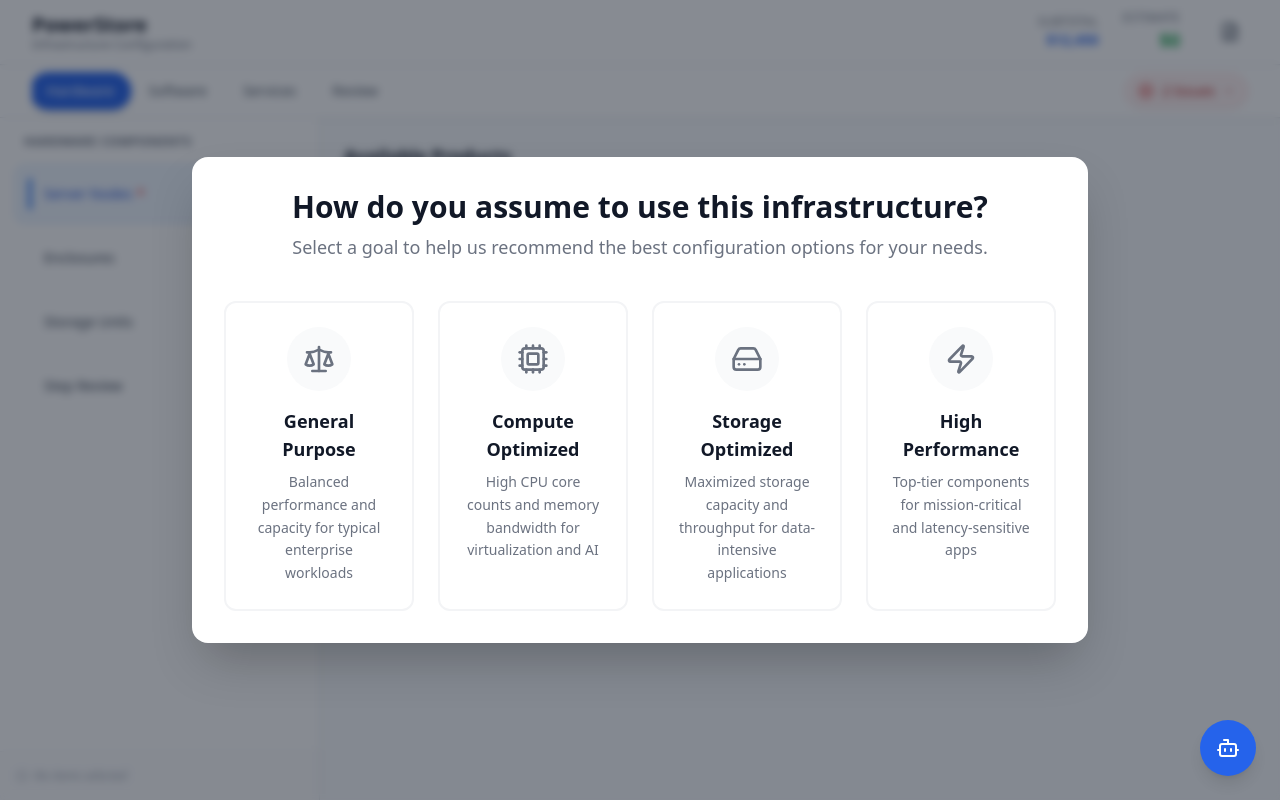
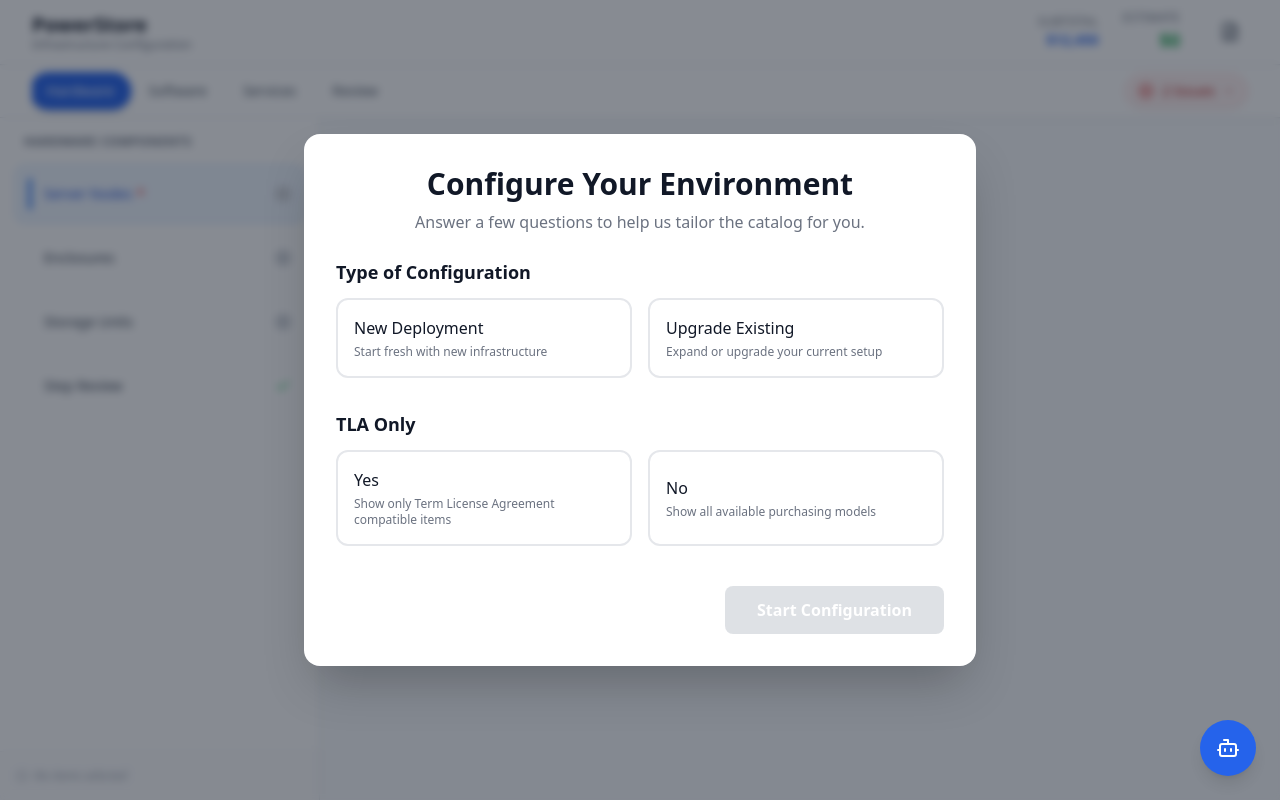
Before and after one commit to avnishkumar80/infrastructure-configurator, a React (Create React App) app: page / in a window 1280 px wide. Built offline with nearby package versions, Linux system fonts and the light colour scheme.

Commit message:
intent updated

```diff
--- a/src/InfrastructureConfigurator.js
+++ b/src/InfrastructureConfigurator.js
@@ -32,7 +32,20 @@ const InfrastructureConfigurator = () => {
   const [isMobileMenuOpen, setIsMobileMenuOpen] = React.useState(false);
   const [isIntentModalOpen, setIsIntentModalOpen] = React.useState(false);
 
+  // Check if configuration has any items
+  const hasActiveConfig = React.useMemo(() => {
+    return Object.values(configuration).some(category =>
+      Object.values(category).some(subItem =>
+        subItem.selections && subItem.selections.length > 0
+      )
+    );
+  }, [configuration]);
+
   const handleIntentSelect = (intentId) => {
+    // If hasActiveConfig and intent is changing, we assume user confirmed via modal UI
+    if (userIntent && hasActiveConfig && JSON.stringify(userIntent) !== JSON.stringify(intentId)) {
+      resetToDefault();
+    }
     setUserIntent(intentId);
     setIsIntentModalOpen(false);
   };
@@ -71,10 +84,11 @@ const InfrastructureConfigurator = () => {
     <div className="min-h-screen bg-slate-50 flex flex-col h-screen overflow-hidden font-sans">
       {(!userIntent || isIntentModalOpen) && (
         <IntentSelector
-          intents={configData.intents}
+          intentQuestions={configData.intentQuestions}
           currentIntent={userIntent}
           onSelect={handleIntentSelect}
           onClose={userIntent ? () => setIsIntentModalOpen(false) : undefined}
+          hasActiveConfig={hasActiveConfig}
         />
       )}
 
--- a/src/components/features/IntentSelector.js
+++ b/src/components/features/IntentSelector.js
@@ -1,21 +1,33 @@
+import React from 'react';
+import { Check, X } from 'lucide-react';
 
-import React from 'react';
-import { Target, Scale, Cpu, HardDrive, Zap, Check, X } from 'lucide-react';
+const IntentSelector = ({ intentQuestions, onSelect, currentIntent, onClose, hasActiveConfig }) => {
+    // Initialize answers with current intent or defaults
+    const [answers, setAnswers] = React.useState(currentIntent || {});
 
-const iconMap = {
-    'Scale': Scale,
-    'Cpu': Cpu,
-    'HardDrive': HardDrive,
-    'Zap': Zap,
-    'Target': Target
+    // Check if we have valid questions
+    if (!intentQuestions || intentQuestions.length === 0) return null;
+
+    const handleAnswer = (questionId, value) => {
+        setAnswers(prev => ({
+            ...prev,
+            [questionId]: value
+        }));
     };
 
-const IntentSelector = ({ intents, onSelect, currentIntent, onClose }) => {
-    if (!intents || intents.length === 0) return null;
+    const isComplete = intentQuestions.every(q => answers[q.id]);
+    const isDifferent = JSON.stringify(currentIntent) !== JSON.stringify(answers);
+    const showWarning = hasActiveConfig && isDifferent;
+
+    const handleSubmit = () => {
+        if (isComplete) {
+            onSelect(answers);
+        }
+    };
 
     return (
         <div className="fixed inset-0 z-50 flex items-center justify-center bg-gray-900/50 backdrop-blur-sm p-4">
-            <div className="bg-white rounded-2xl shadow-2xl max-w-4xl w-full p-8 animate-in zoom-in-95 duration-200 relative">
+            <div className="bg-white rounded-2xl shadow-2xl max-w-2xl w-full p-8 animate-in zoom-in-95 duration-200 relative">
                 {onClose && (
                     <button
                         onClick={onClose}
@@ -25,51 +37,80 @@ const IntentSelector = ({ intents, onSelect, currentIntent, onClose }) => {
                     </button>
                 )}
 
-                <div className="text-center mb-10">
-                    <h2 className="text-3xl font-bold text-gray-900 mb-2">How do you assume to use this infrastructure?</h2>
-                    <p className="text-gray-500 text-lg">Select a goal to help us recommend the best configuration options for your needs.</p>
+                <div className="text-center mb-6">
+                    <h2 className="text-3xl font-bold text-gray-900 mb-2">Configure Your Environment</h2>
+                    <p className="text-gray-500">Answer a few questions to help us tailor the catalog for you.</p>
                 </div>
 
-                <div className="grid grid-cols-1 md:grid-cols-2 lg:grid-cols-4 gap-6">
-                    {intents.map((intent) => {
-                        const Icon = iconMap[intent.icon] || Target;
-                        const isSelected = currentIntent === intent.id;
+                {showWarning && (
+                    <div className="mb-6 p-4 bg-amber-50 border border-amber-200 rounded-lg flex items-start gap-3 text-left">
+                        <div className="p-1 bg-amber-100 rounded-full">
+                            <svg className="w-4 h-4 text-amber-600" fill="none" viewBox="0 0 24 24" stroke="currentColor">
+                                <path strokeLinecap="round" strokeLinejoin="round" strokeWidth={2} d="M12 9v2m0 4h.01m-6.938 4h13.856c1.54 0 2.502-1.667 1.732-3L13.732 4c-.77-1.333-2.694-1.333-3.464 0L3.34 16c-.77 1.333.192 3 1.732 3z" />
+                            </svg>
+                        </div>
+                        <div>
+                            <h4 className="text-sm font-semibold text-amber-800">Warning: Configuration Reset</h4>
+                            <p className="text-sm text-amber-700 mt-1">
+                                Changing the configuration type will <strong>clear your current selections</strong>.
+                                Please confirm you want to proceed.
+                            </p>
+                        </div>
+                    </div>
+                )}
 
+                <div className="space-y-8">
+                    {intentQuestions.map((question) => (
+                        <div key={question.id} className="space-y-3">
+                            <h3 className="font-semibold text-lg text-gray-900">{question.label}</h3>
+                            <div className="grid grid-cols-1 sm:grid-cols-2 gap-4">
+                                {question.options.map((option) => {
+                                    const isSelected = answers[question.id] === option.value;
                                     return (
                                         <button
-                                key={intent.id}
-                                onClick={() => onSelect(intent.id)}
+                                            key={option.value}
+                                            onClick={() => handleAnswer(question.id, option.value)}
                                             className={`
-                                    relative group items-center flex flex-col text-center p-6 rounded-xl border-2 transition-all duration-200
+                                                relative p-4 rounded-xl border-2 text-left transition-all duration-200
                                                 ${isSelected
-                                        ? 'border-blue-600 bg-blue-50/50 ring-4 ring-blue-100'
-                                        : 'border-gray-100 bg-white hover:border-blue-200 hover:shadow-lg'
+                                                    ? 'border-blue-600 bg-blue-50/50 ring-2 ring-blue-100'
+                                                    : 'border-gray-200 hover:border-blue-200 hover:bg-gray-50'
                                                 }
                                             `}
                                         >
-                                {isSelected && (
-                                    <div className="absolute top-4 right-4 text-blue-600">
-                                        <Check className="w-5 h-5 bg-blue-100 rounded-full p-0.5" />
+                                            <div className="flex items-center justify-between mb-1">
+                                                <span className={`font-medium ${isSelected ? 'text-blue-900' : 'text-gray-900'}`}>
+                                                    {option.label}
+                                                </span>
+                                                {isSelected && <Check className="w-4 h-4 text-blue-600" />}
                                             </div>
+                                            {option.description && (
+                                                <p className="text-xs text-gray-500">{option.description}</p>
                                             )}
-
-                                <div className={`
-                                    p-4 rounded-full mb-4 transition-colors
-                                    ${isSelected ? 'bg-blue-100 text-blue-600' : 'bg-gray-50 text-gray-500 group-hover:bg-blue-50 group-hover:text-blue-600'}
-                                `}>
-                                    <Icon className="w-8 h-8" />
-                                </div>
-
-                                <h3 className={`font-semibold text-lg mb-2 ${isSelected ? 'text-blue-900' : 'text-gray-900'}`}>
-                                    {intent.label}
-                                </h3>
-
-                                <p className="text-sm text-gray-500 leading-relaxed">
-                                    {intent.description}
-                                </p>
                                         </button>
                                     );
                                 })}
+                            </div>
+                        </div>
+                    ))}
+                </div>
+
+                <div className="mt-10 flex justify-end">
+                    <button
+                        onClick={handleSubmit}
+                        disabled={!isComplete}
+                        className={`
+                            px-8 py-3 rounded-lg font-semibold text-white transition-all duration-200
+                            ${isComplete
+                                ? showWarning
+                                    ? 'bg-amber-600 hover:bg-amber-700 shadow-lg hover:shadow-amber-500/25'
+                                    : 'bg-blue-600 hover:bg-blue-700 shadow-lg hover:shadow-blue-500/25'
+                                : 'bg-gray-300 cursor-not-allowed opacity-70'
+                            }
+                        `}
+                    >
+                        {showWarning ? 'Update & Reset Configuration' : 'Start Configuration'}
+                    </button>
                 </div>
 
             </div>
--- a/src/components/features/ProductSelector.js
+++ b/src/components/features/ProductSelector.js
@@ -13,13 +13,21 @@ const ProductSelector = ({
     setSelectedProductIndex,
     userIntent
 }) => {
-    // Filter products based on intent if set
+    // Filter products based on intent tags if set
     const availableProducts = React.useMemo(() => {
         const products = configData.products[subItem] || [];
-        if (!userIntent) return products;
+        if (!userIntent || Object.keys(userIntent).length === 0) return products;
+
         return products.filter(product => {
-            // If product has no recommended tag, show it. If it has tags, must match intent.
-            return !product.recommendedFor || product.recommendedFor.includes(userIntent);
+            if (!product.tags) return true;
+
+            // Check each intent answer against product tags
+            return Object.entries(userIntent).every(([questionId, answer]) => {
+                // If product doesn't have a tag for this question, it's compatible
+                if (!product.tags[questionId]) return true;
+                // If it does, the answer must be in the allowed values
+                return product.tags[questionId].includes(answer);
+            });
         });
     }, [configData.products, subItem, userIntent]);
 
@@ -54,9 +62,9 @@ const ProductSelector = ({
         }
     };
 
-    // Helper to check recommendation
+    // Helper to check recommendation (disabled for now as options lack tags)
     const isRecommended = (item) => {
-        return userIntent && item.recommendedFor && item.recommendedFor.includes(userIntent);
+        return false;
     };
 
     // Configuration mode for specific product
@@ -83,9 +91,18 @@ const ProductSelector = ({
                                 <h3 className="text-xl font-bold text-gray-900">{selection.product.name}</h3>
                                 <p className="text-gray-500 mt-1">{selection.product.description}</p>
                             </div>
-                            {userIntent && (
+                            {userIntent && Object.keys(userIntent).length > 0 && (
                                 <span className="bg-blue-100 text-blue-800 text-xs px-2 py-1 rounded-full font-medium capitalize">
-                                    Option Filter: {configData.intents?.find(i => i.id === userIntent)?.label}
+                                    Filter: {
+                                        Object.entries(userIntent)
+                                            .map(([key, value]) => {
+                                                const question = configData.intentQuestions?.find(q => q.id === key);
+                                                const option = question?.options.find(o => o.value === value);
+                                                return option?.label;
+                                            })
+                                            .filter(Boolean)
+                                            .join(' | ')
+                                    }
                                 </span>
                             )}
                         </div>
@@ -351,9 +368,18 @@ const ProductSelector = ({
             <div>
                 <h3 className="text-lg font-bold text-gray-900 mb-4 flex items-center gap-2">
                     {currentSelections.length > 0 ? 'Add More Products' : 'Available Products'}
-                    {userIntent && (
+                    {userIntent && Object.keys(userIntent).length > 0 && (
                         <span className="ml-2 text-xs font-normal text-gray-500 bg-gray-100 px-2 py-1 rounded-full">
-                            Filtered for: {configData.intents?.find(i => i.id === userIntent)?.label}
+                            Filtered for: {
+                                Object.entries(userIntent)
+                                    .map(([key, value]) => {
+                                        const question = configData.intentQuestions?.find(q => q.id === key);
+                                        const option = question?.options.find(o => o.value === value);
+                                        return option?.label;
+                                    })
+                                    .filter(Boolean)
+                                    .join(' | ')
+                            }
                         </span>
                     )}
                 </h3>
--- a/src/components/layout/Header.js
+++ b/src/components/layout/Header.js
@@ -60,9 +60,18 @@ const Header = ({
 
     // Find current intent label
     const currentIntentLabel = useMemo(() => {
-        if (!userIntent || !configData.intents) return null;
-        return configData.intents.find(i => i.id === userIntent)?.label;
-    }, [userIntent, configData.intents]);
+        if (!userIntent || !configData.intentQuestions) return null;
+
+        // If userIntent is object, map keys to labels
+        return Object.entries(userIntent)
+            .map(([key, value]) => {
+                const question = configData.intentQuestions.find(q => q.id === key);
+                const option = question?.options.find(o => o.value === value);
+                return option?.label;
+            })
+            .filter(Boolean)
+            .join(' | ');
+    }, [userIntent, configData.intentQuestions]);
 
     return (
         <div className="bg-white border-b shadow-sm sticky top-0 z-30">
--- a/src/data/configData.js
+++ b/src/data/configData.js
@@ -5,30 +5,22 @@ export const defaultConfigData = {
         salesPrice: 12450,
         currency: "USD"
     },
-    intents: [
+    intentQuestions: [
         {
-            id: 'balanced',
-            label: 'General Purpose',
-            description: 'Balanced performance and capacity for typical enterprise workloads',
-            icon: 'Scale'
+            id: 'configType',
+            label: 'Type of Configuration',
+            options: [
+                { value: 'new', label: 'New Deployment', description: 'Start fresh with new infrastructure' },
+                { value: 'upgrade', label: 'Upgrade Existing', description: 'Expand or upgrade your current setup' }
+            ]
         },
         {
-            id: 'compute',
-            label: 'Compute Optimized',
-            description: 'High CPU core counts and memory bandwidth for virtualization and AI',
-            icon: 'Cpu'
-        },
-        {
-            id: 'storage',
-            label: 'Storage Optimized',
-            description: 'Maximized storage capacity and throughput for data-intensive applications',
-            icon: 'HardDrive'
-        },
-        {
-            id: 'performance',
-            label: 'High Performance',
-            description: 'Top-tier components for mission-critical and latency-sensitive apps',
-            icon: 'Zap'
+            id: 'tlaModel',
+            label: 'TLA Only',
+            options: [
+                { value: 'yes', label: 'Yes', description: 'Show only Term License Agreement compatible items' },
+                { value: 'no', label: 'No', description: 'Show all available purchasing models' }
+            ]
         }
     ],
     steps: [
@@ -64,7 +56,10 @@ export const defaultConfigData = {
                 name: 'Enterprise Node A',
                 description: 'High-performance server node for enterprise workloads',
                 basePrice: 1500,
-                recommendedFor: ['balanced', 'compute', 'storage', 'performance'],
+                tags: {
+                    configType: ['new'],
+                    tlaModel: ['yes', 'no']
+                },
                 modules: {
                     compute: {
                         label: 'Compute Module',
@@ -78,7 +73,6 @@ export const defaultConfigData = {
                                 label: '8-Core CPU + 32GB RAM',
                                 description: 'Intel Xeon 8-core processor with 32GB DDR4 memory',
                                 price: 0,
-                                recommendedFor: ['balanced', 'storage'],
                                 details: ['Intel Xeon Silver 4208', '32GB DDR4-2933', '2.1GHz Base, 3.2GHz Boost']
                             },
                             {
@@ -86,7 +80,6 @@ export const defaultConfigData = {
                                 label: '16-Core CPU + 64GB RAM',
                                 description: 'Intel Xeon 16-core processor with 64GB DDR4 memory',
                                 price: 800,
-                                recommendedFor: ['compute', 'performance'],
                                 details: ['Intel Xeon Gold 6226R', '64GB DDR4-2933', '2.9GHz Base, 3.9GHz Boost']
                             }
                         ]
@@ -104,7 +97,6 @@ export const defaultConfigData = {
                                 description: 'High-performance NVMe solid state drive',
                                 price: 150,
                                 maxQuantity: 4,
-                                recommendedFor: ['performance', 'compute', 'balanced'],
                                 details: ['PCIe 4.0 x4', '7000 MB/s read', '5300 MB/s write']
                             },
                             {
@@ -113,12 +105,22 @@ export const defaultConfigData = {
                                 description: 'Traditional hard disk for bulk storage',
                                 price: 80,
                                 maxQuantity: 8,
-                                recommendedFor: ['storage'],
                                 details: ['7200 RPM', '256MB cache', 'SATA 6Gb/s']
                             }
                         ]
                     }
                 }
+            },
+            {
+                id: 'upgrade-kit-cpu',
+                name: 'CPU Upgrade Kit',
+                description: 'Upgrade package for existing Node A servers',
+                basePrice: 500,
+                tags: {
+                    configType: ['upgrade'],
+                    tlaModel: ['no']
+                },
+                modules: {}
             }
         ],
         'operating-system': [
@@ -127,7 +129,10 @@ export const defaultConfigData = {
                 name: 'Enterprise Linux',
                 description: 'Production-ready Linux distribution with enterprise support',
                 basePrice: 200,
-                recommendedFor: ['balanced', 'compute', 'storage', 'performance'],
+                tags: {
+                    configType: ['new', 'upgrade'],
+                    tlaModel: ['yes', 'no']
+                },
                 modules: {
                     edition: {
                         label: 'Edition Selection',
@@ -141,7 +146,6 @@ export const defaultConfigData = {
                                 label: 'Standard Edition',
                                 description: 'Basic enterprise Linux',
                                 price: 0,
-                                recommendedFor: ['balanced', 'storage'],
                                 details: ['Community support', 'Basic packages']
                             },
                             {
@@ -149,7 +153,6 @@ export const defaultConfigData = {
                                 label: 'Advanced Edition',
                                 description: 'Enhanced enterprise features',
                                 price: 100,
-                                recommendedFor: ['compute', 'performance'],
                                 details: ['Premium support', 'Extended packages']
                             }
                         ]
```
Lines whose indentation alone changed are shown as unchanged.
